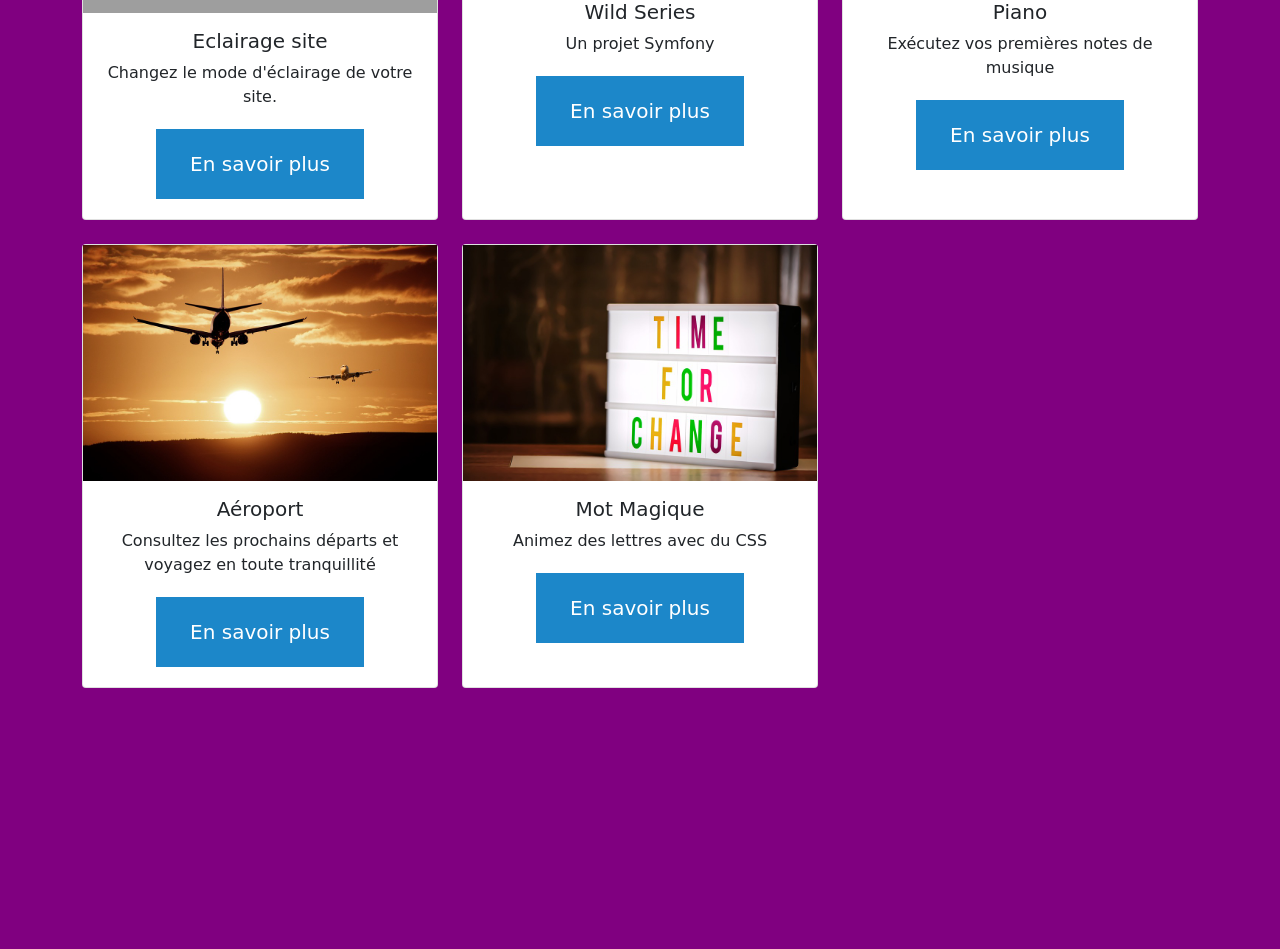
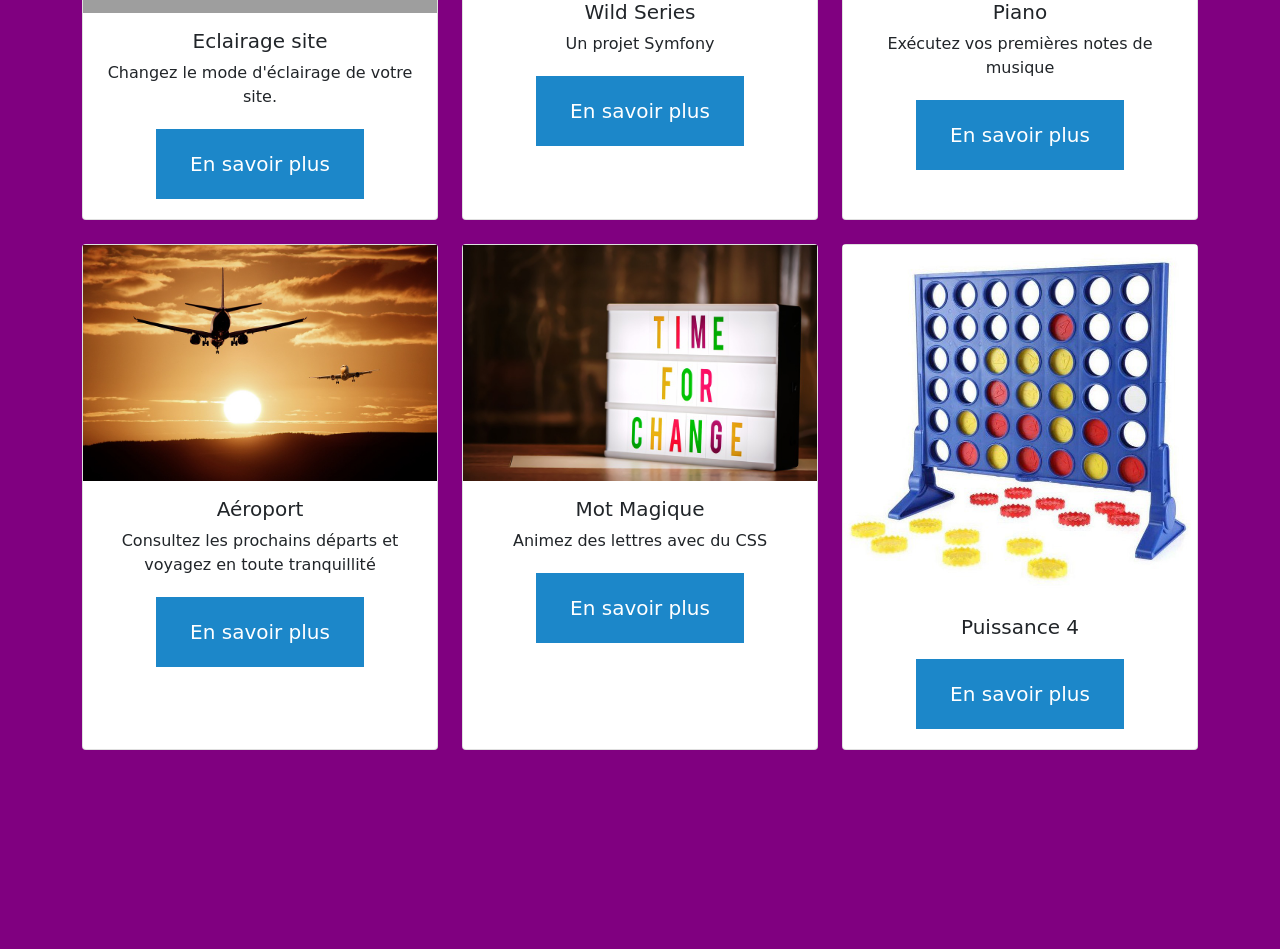
Before and after one commit to Damien1989/super-portfolio, a PHP site: template templates/project/index.html.twig in a window 1280 px wide. Shown: the part 980-1929 px from the top of the page. Before the commit the page ends 1668 px from the top, so only its background shows below. Run offline with PHP 8.4, Linux system fonts and the light colour scheme; the template is opened without the code that fills it, so the values that code supplies are empty; style sheets or scripts are compiled from the project's sources; some libraries are stand-ins or nearby versions; some web fonts are replaced; grey boxes are pictures that could not be loaded.

Commit message:
add puissance 4

```diff
--- a/templates/project/index.html.twig
+++ b/templates/project/index.html.twig
@@ -87,8 +87,16 @@
                             <a href="https://damien1989.github.io/super-game/" class="button">En savoir plus</a>
                         </div>
                     </div>
-            </div>
-        </div>
-    </div>
-    </body>
+                </div>
+                    <div class="col">
+                        <div class="card h-100">
+                            <img src="{{ asset('uploads/puissance4.jpg') }}" class="d-block w-100">
+                            <div class="card-body">
+                                <h5 class="card-title">Puissance 4</h5>
+                                <p class="card-text"></p>
+                                <a href="https://damien1989.github.io/puissance4/" class="button">En savoir plus</a>
+                            </div>
+                        </div>
+                    </div>
+                </body>
 {% endblock %}
```
Also changed, not shown: public/uploads/puissance4.jpg (added).
